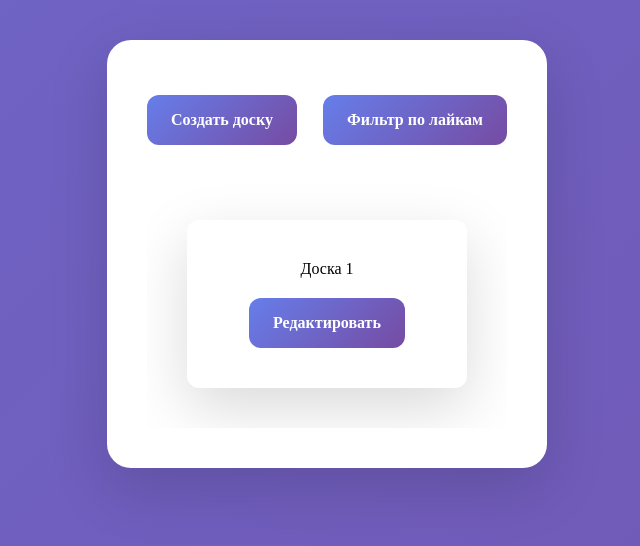
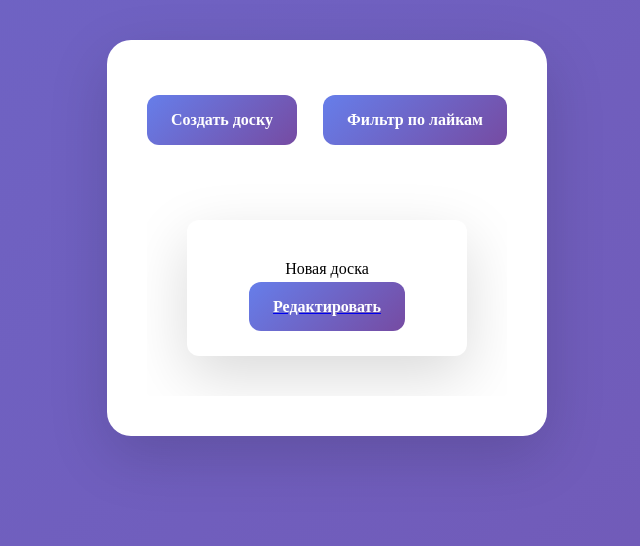
Before and after one commit to BymBu/whiteBoard-vuejs, a Vue app: page /boards in a window 1280 px wide. Both pictures are taken after a click on the element "Создать доску". Shown: the top 546 px of the page, without its empty margins (313-953 px from the left). Built offline with nearby package versions, Linux system fonts and the light colour scheme.

Commit message:
feat: Реализована страница списка досок (пока тестовая). в Pinia добавлено хранение и создание досок

```diff
--- a/src/stores/board.js
+++ b/src/stores/board.js
@@ -0,0 +1,48 @@
+import { defineStore } from "pinia";
+
+function generateHash() {
+  return Math.random().toString(36).substring(2, 10);
+}
+
+export const useBoards = defineStore("boards", {
+  state: () => ({
+    boards: JSON.parse(localStorage.getItem("boards") || "[]"),
+  }),
+
+  actions: {
+    createBoard(title = "Новая доска") {
+      const newBoard = {
+        id: Date.now(),
+        hash: generateHash(),
+        title,
+        createdAt: new Date().toISOString(),
+        objects: [],
+      };
+
+      this.boards.push(newBoard);
+      this.save();
+      return newBoard.hash;
+    },
+
+    getBoardByHash(hash) {
+      return this.boards.find((board) => board.hash === hash);
+    },
+
+    addOrUpdateObject(hash, obj) {
+      const board = this.getBoardByHash(hash);
+      if (!board) return;
+
+      const existingIndex = board.objects.findIndex((o) => o.id === obj.id);
+      if (existingIndex >= 0) {
+        board.objects[existingIndex] = obj;
+      } else {
+        board.objects.push(obj);
+      }
+      this.save();
+    },
+
+    save() {
+      localStorage.setItem("boards", JSON.stringify(this.boards));
+    },
+  },
+});
--- a/src/views/BoardsListView.vue
+++ b/src/views/BoardsListView.vue
@@ -1,14 +1,23 @@
+<script setup>
+import { useBoards } from '@/stores/board';
+
+const board = useBoards()
+
+</script>
+
 <template>
     <div class="boards__list">
         <div class="container">
             <header>
-                <span class="btn">Создать доску</span>
+                <span @click="board.createBoard()" class="btn">Создать доску</span>
                 <span class="btn">Фильтр по лайкам</span>
             </header>
             <div class="board--wrapper">
-                <div class="board">
-                    <span class="board__name">Доска 1</span>
+                <div v-for="b in board.boards" :key="b.id" class="board">
+                    <span class="board__name">{{ b.title }}</span>
+                    <router-link :to="`/board/${b.hash}`">
                         <span class="board__btn">Редактировать</span>
+                    </router-link>
                 </div>
             </div>
         </div>
--- a/src/views/LoginView.vue
+++ b/src/views/LoginView.vue
@@ -121,7 +121,6 @@ async function handleLogin() {
     justify-content: center;
     min-height: 100vh;
     padding: 20px;
-    background: linear-gradient(135deg, #667eea 0%, #764ba2 100%);
 }
 
 main {
--- a/src/views/RegisterView.vue
+++ b/src/views/RegisterView.vue
@@ -109,7 +109,6 @@ async function handleRegister() {
 <style scoped>
 .white-board {
   min-height: 100vh;
-  background: linear-gradient(135deg, #667eea 0%, #764ba2 100%);
   display: grid;
   place-items: center;
   padding: 20px;
```
Lines whose indentation alone changed are shown as unchanged.
